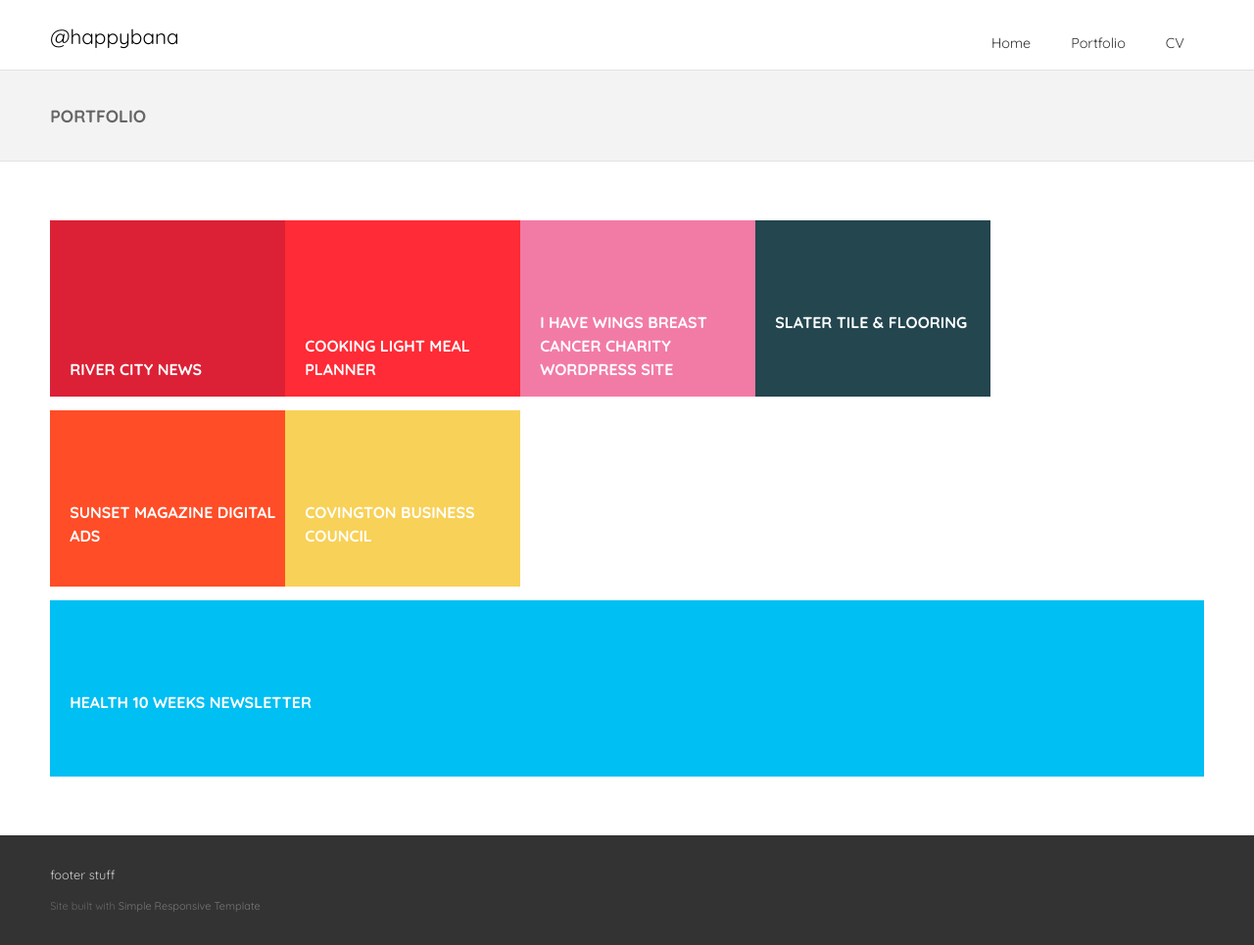
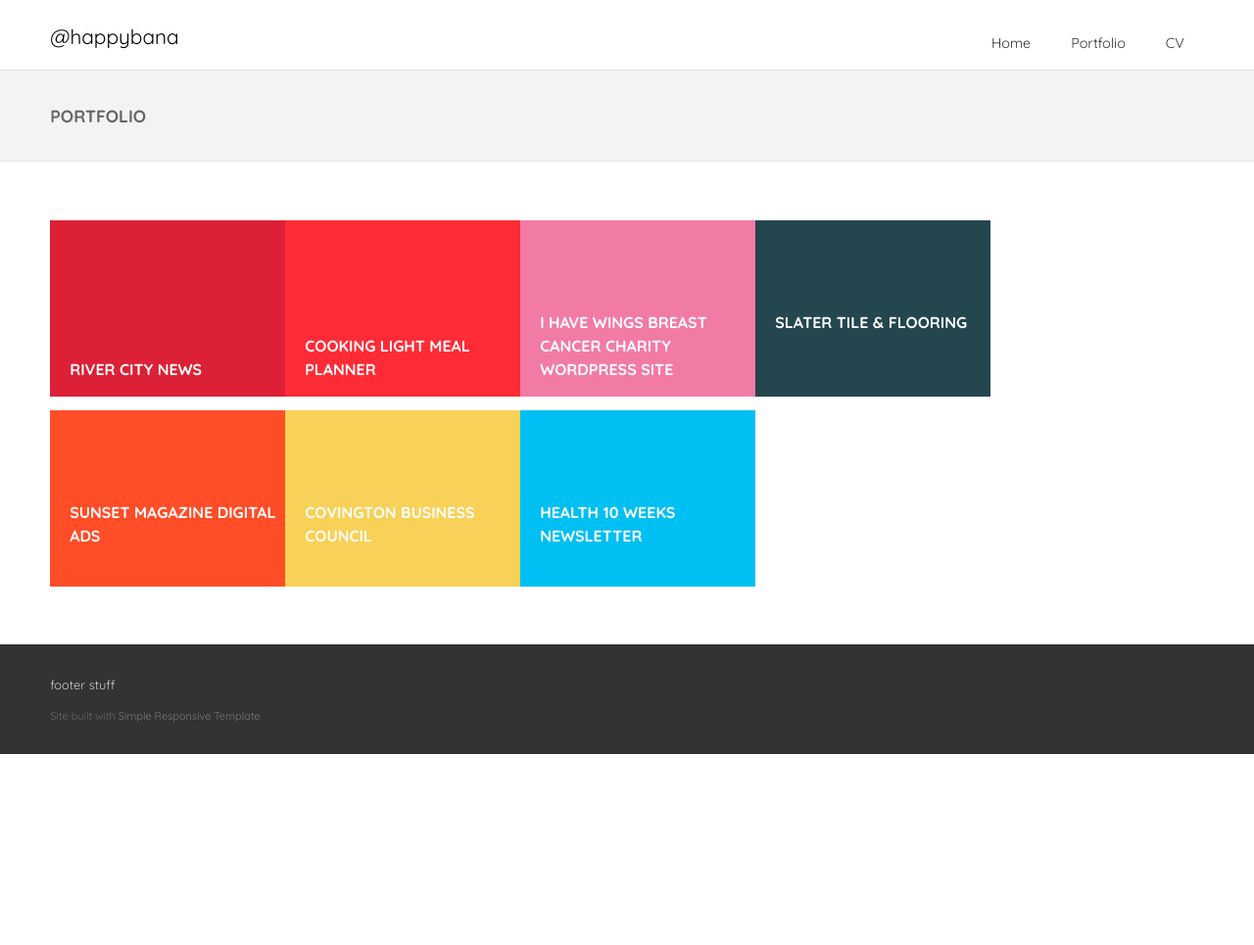
Before and after one commit to banbanbana/happybana.github.io, a Jekyll site: the page portfolio.html, which Jekyll copies as it is, in a window 1280 px wide. Shown: the whole page at 98% size. Built offline with Jekyll 4.4.1, drawn with Linux system fonts in a browser that asks for light colours; some web fonts are replaced; after the commit the page ends 900 px from its top, so only the background shows below that.

Commit message:
Update colorblocks-style.css

```diff
--- a/css/colorblocks-style.css
+++ b/css/colorblocks-style.css
@@ -568,7 +568,7 @@
 @media only screen and (min-width: 1240px) {
 #hero h1{ font-size:1.4em;}
 
-#project1, #project2, #project3, #project4, #project5, #project6, #project1{
+#project1, #project2, #project3, #project4, #project5, #project6, #project7{
 	width:240px;
 }
 }
```
